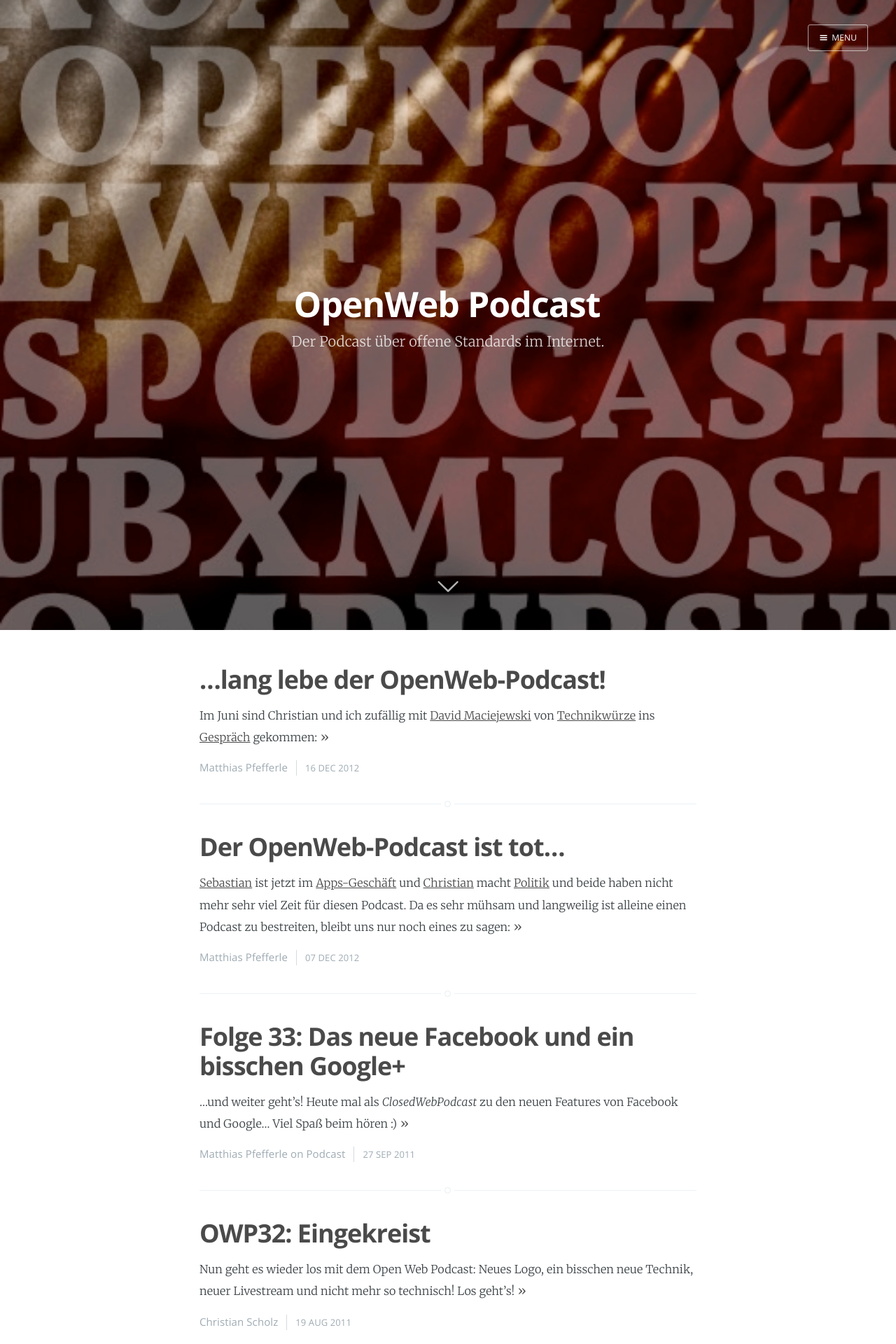
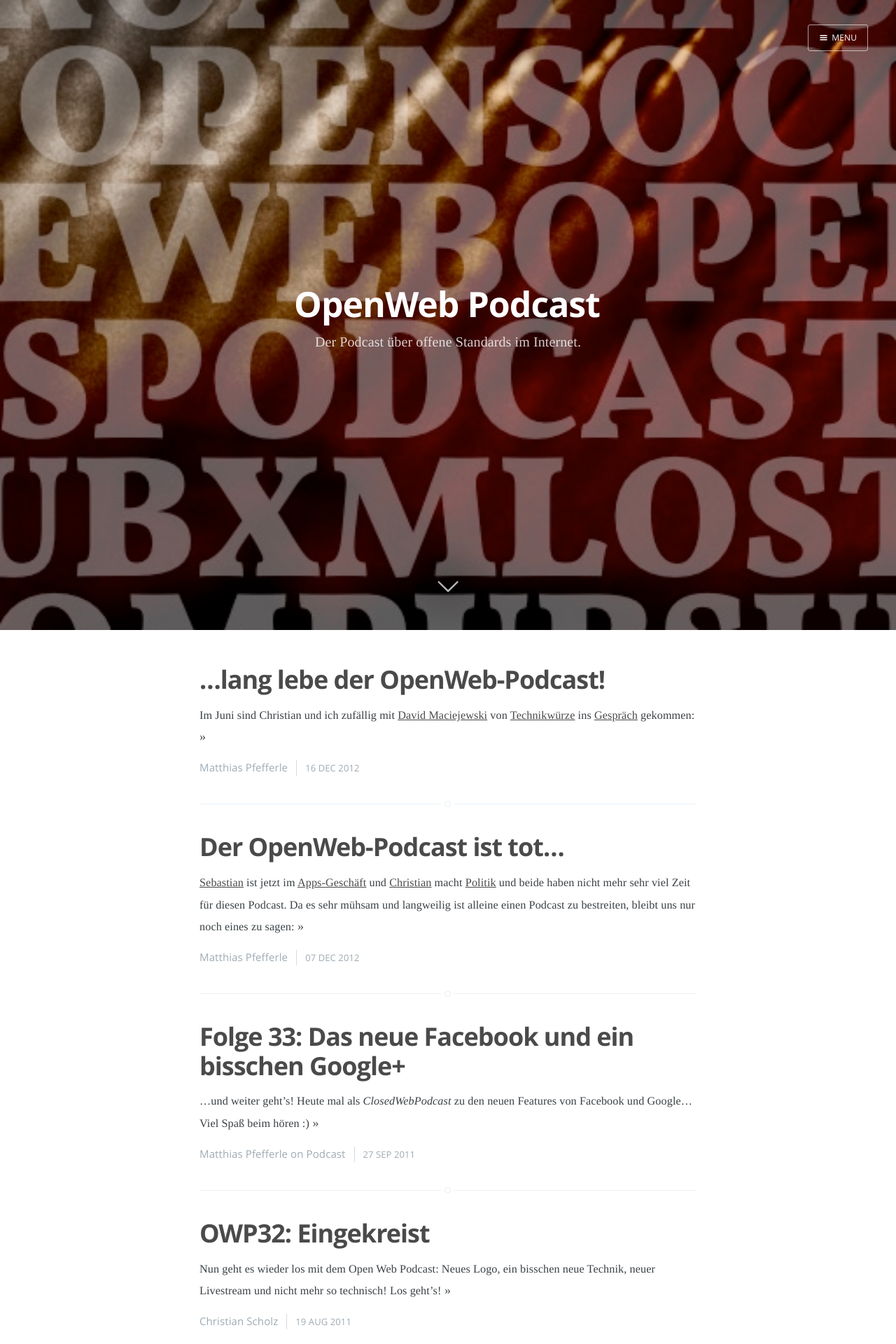
Before and after one commit to OpenWeb-Podcast/website, a Jekyll site: the page built from index.html, in a window 1280 px wide. Shown: the top 1920 px of the page at 70% size. Built offline with Jekyll 4.4.1, drawn with Linux system fonts in a browser that asks for light colours; the list of posts is cut into pages by our own code.

Commit message:
Update default.html

```diff
--- a/_layouts/default.html
+++ b/_layouts/default.html
@@ -12,7 +12,6 @@
     <meta name="viewport" content="width=device-width, initial-scale=1.0" />
 
     <link rel="stylesheet" type="text/css" href="/assets/css/screen.css" />
-    <link rel="stylesheet" type="text/css" href="//fonts.googleapis.com/css?family=Merriweather:300,700,700italic,300italic|Open+Sans:700,400" />
     <!-- Customisation  -->
     <link rel="stylesheet" type="text/css" href="/assets/css/main.css" />
 
```
